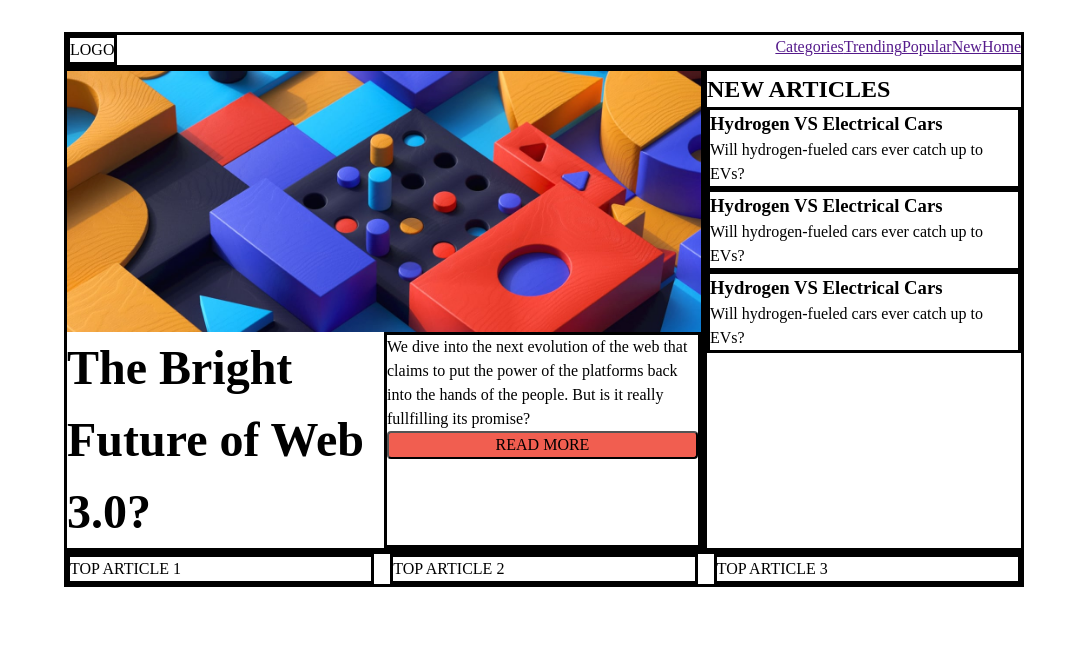
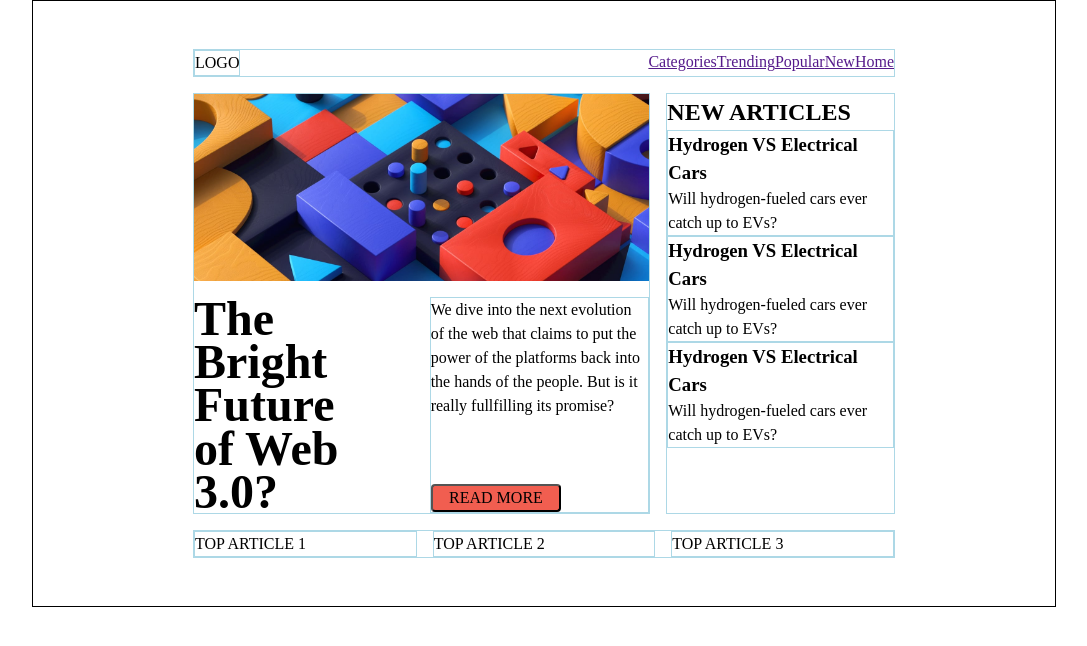
Before and after one commit to bigbass11/FrontEndMentor-NewsHomepage, a plain HTML site: page src/index.html in a window 1280 px wide. Shown: the whole page, without its empty margins (96-1183 px from the left). Drawn offline with nearby package versions, Linux system fonts and the light colour scheme; files that its build step writes are made by us from their sources.

Commit message:
gettin' there!

```diff
--- a/src/sass/style.scss
+++ b/src/sass/style.scss
@@ -4,24 +4,30 @@
 @import 'abstracts/colors';
 @import 'base/reset';
 
+body {
+    display: flex;
+    justify-content: center; /* centers items horizontally */
+}
 
 .site-main {
+    border: solid 1px black;
+    width: 80vw;
     display: grid;
-    padding: 2rem 10rem;
+    padding: 3rem 10rem;
     grid-template:
       "header header" auto
       "main-article new-articles" auto
       "top-articles top-articles" auto
-      / 2fr 1fr
+      / 2fr 1fr;
+    gap: 1rem;
 }
 
-div {
-    border: solid;
+div, header {
+    border: solid 1px lightblue;
 }
 
 // Header area
 .header {
-    border: solid;
     grid-area: header;
     display: flex;
     flex-direction: row;
@@ -41,6 +47,7 @@ div {
       "main-article__image main-article__image" auto
       "main-article__title main-article__content" auto
       / 1fr 1fr;
+    gap: 1rem;
 
     &__image {
         grid-area: main-article__image;
@@ -48,18 +55,27 @@ div {
 
     &__title {
         grid-area: main-article__title;
+        display: flex;
+        justify-content: left;
+        align-items: center;
         font-size: 3rem;
+        // padding: 1.5rem 1rem;
+        line-height: 0.9;
+        padding-right: 4rem;
     }
 
     &__content {
         grid-area: main-article__content;
         display: flex;
         flex-direction: column;
+        justify-content: space-between;
     }
 
     &__button {
         border-radius: 0.25rem;
         background-color: $main-article-button-color;
+        width: 60%;
+        margin-top: 1rem;
     }
 }
 
```
